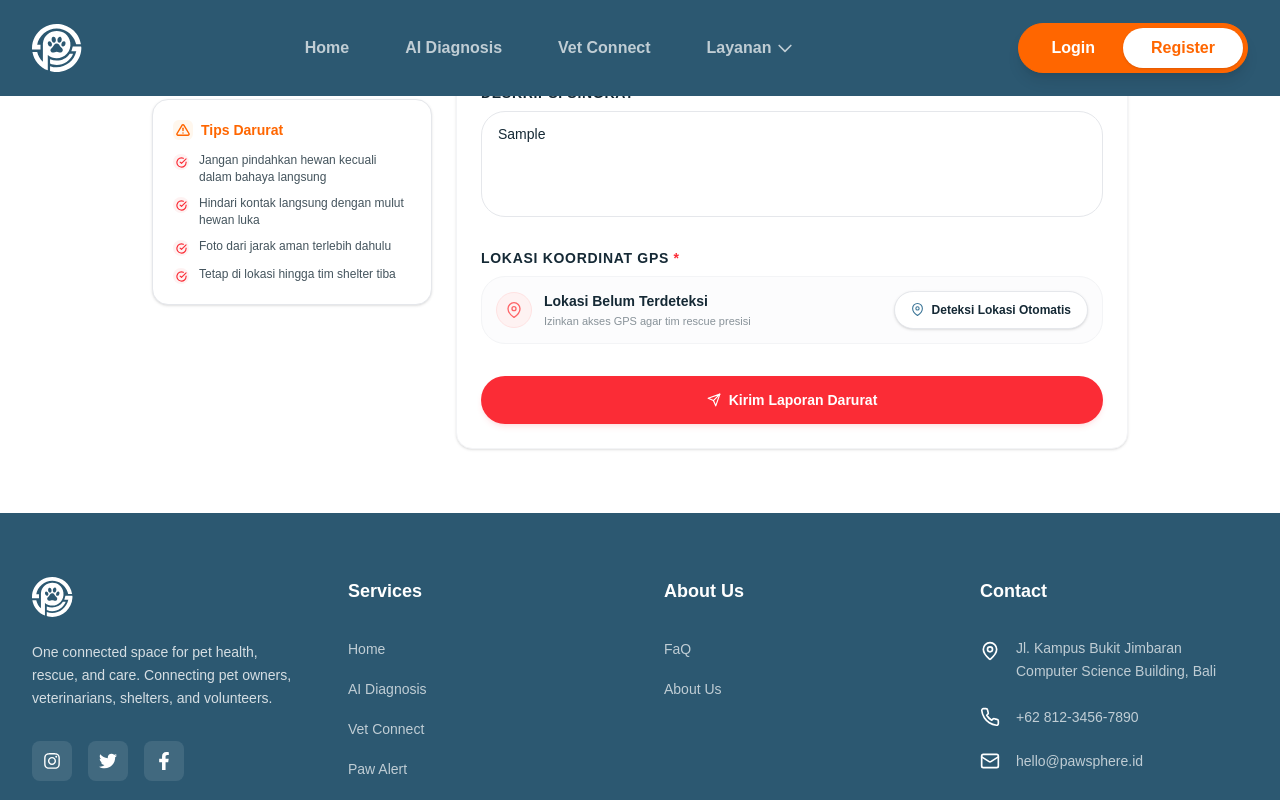
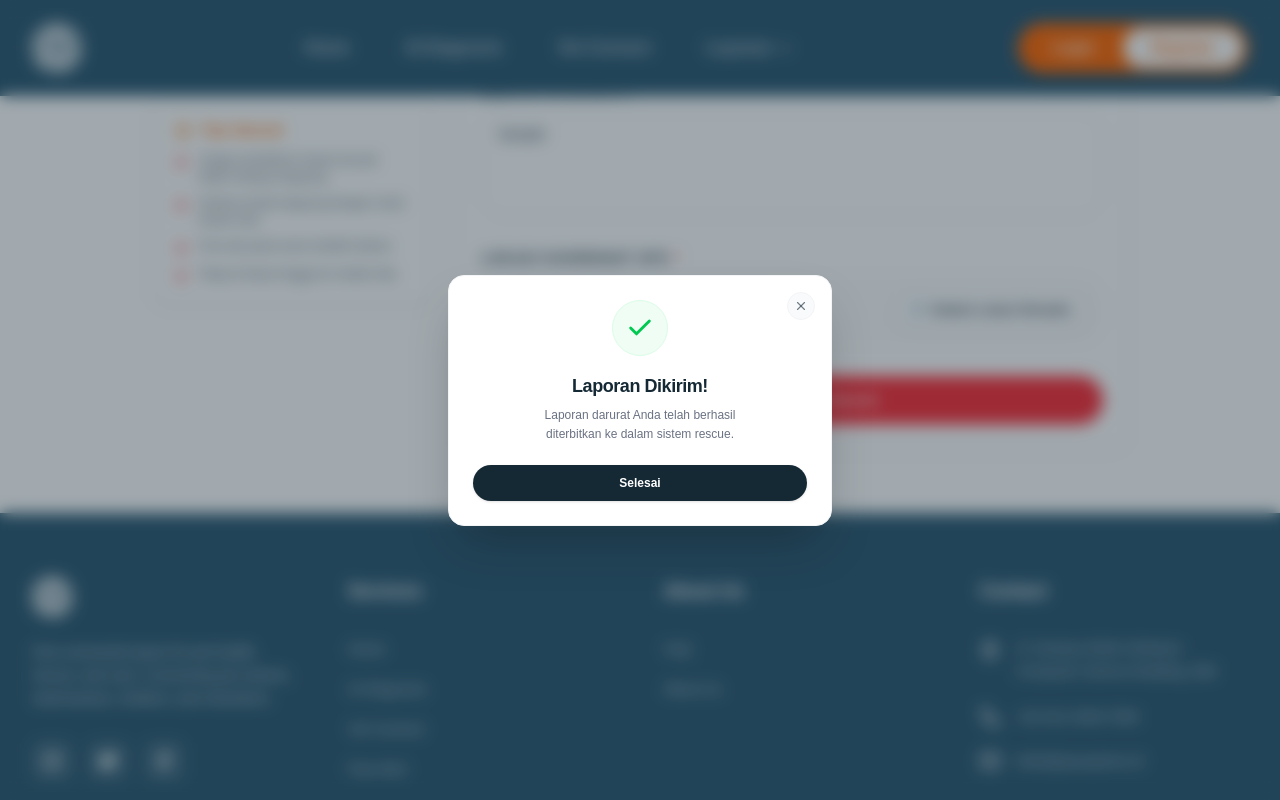
Before and after one commit to deandamanik/pawsphere-frontend, a React (Vite) app: page /paw-alert in a window 1280 px wide. Both pictures are taken after typing "Sample", "Sample", "Sample" into the empty fields and a click on the button "Kirim Laporan Darurat". Shown: the part 752-1552 px from the top of the page. Built offline with nearby package versions, Linux system fonts and the light colour scheme.

Commit message:
feat: add SuccessModal ui component and update form submission flow

```diff
--- /dev/null
+++ b/src/components/ui/SuccessModal.jsx
@@ -0,0 +1,70 @@
+import { motion, AnimatePresence } from 'framer-motion';
+import { FiCheck, FiX } from 'react-icons/fi';
+
+const SuccessModal = ({
+  isOpen,
+  onClose,
+  title = "Berhasil!",
+  message = "Aksi Anda telah berhasil diproses."
+}) => {
+  return (
+    <AnimatePresence>
+      {isOpen && (
+        <div className="fixed inset-0 z-50 flex items-center justify-center px-4">
+          <motion.div
+            initial={{ opacity: 0 }}
+            animate={{ opacity: 1 }}
+            exit={{ opacity: 0 }}
+            transition={{ duration: 0.2, ease: "easeOut" }}
+            onClick={onClose}
+            className="absolute inset-0 bg-brand-blue-darker/40 backdrop-blur-sm z-0"
+          />
+
+          <motion.div
+            initial={{ opacity: 0, scale: 0.95, y: 16 }}
+            animate={{ opacity: 1, scale: 1, y: 0 }}
+            exit={{ opacity: 0, scale: 0.95, y: 16 }}
+            transition={{ type: 'spring', stiffness: 300, damping: 25 }}
+            className="relative bg-white rounded-2xl shadow-2xl w-full max-w-sm p-6 text-center z-10 border border-gray-100 flex flex-col items-center"
+          >
+            <button
+              onClick={onClose}
+              className="absolute top-4 right-4 w-7 h-7 rounded-full bg-gray-50 hover:bg-gray-100
+                        flex items-center justify-center border border-gray-100 transition-colors"
+            >
+              <FiX size={14} className="text-brand-blue-darker/60" />
+            </button>
+
+            <motion.div
+              initial={{ scale: 0 }}
+              animate={{ scale: 1 }}
+              transition={{ delay: 0.1, type: 'spring', stiffness: 200, damping: 15 }}
+              className="w-14 h-14 rounded-full bg-green-50 border border-green-100 flex items-center justify-center text-green-500 mb-4"
+            >
+              <FiCheck size={28} className="stroke-[2.5]" />
+            </motion.div>
+
+            <h3 className="font-black text-brand-blue-darker text-lg tracking-tight mb-1.5">
+              {title}
+            </h3>
+            <p className="text-gray-500 text-xs leading-relaxed max-w-60 mb-5">
+              {message}
+            </p>
+
+            <motion.button
+              whileHover={{ scale: 1.01 }}
+              whileTap={{ scale: 0.99 }}
+              onClick={onClose}
+              className="w-full py-2.5 rounded-xl bg-brand-blue-darker hover:bg-brand-blue-dark-hover
+                        text-white font-bold text-xs shadow-sm transition-colors"
+            >
+              Selesai
+            </motion.button>
+          </motion.div>
+        </div>
+      )}
+    </AnimatePresence>
+  );
+};
+
+export default SuccessModal;
--- a/src/pages/paw-alert/Paw-alert.jsx
+++ b/src/pages/paw-alert/Paw-alert.jsx
@@ -1,11 +1,12 @@
 import { useState, useRef } from 'react';
-import {  AnimatePresence } from 'framer-motion';
+import { AnimatePresence } from 'framer-motion';
 
 import HeroHeader from '../../components/paw-alert/HeroHeader';
 import ContactModal from '../../components/paw-alert/ContactModal';
 import EmergencyTips from '../../components/paw-alert/EmergencyTips';
 import NearbyShelters from '../../components/paw-alert/NearbyShelters';
 import AlertForm from '../../components/paw-alert/AlertForm';
+import SuccessModal from '../../components/ui/SuccessModal';
 
 const haversine = (lat1, lng1, lat2, lng2) => {
   const R = 6371;
@@ -39,6 +40,7 @@ const PawAlert = () => {
   const [sortedShelters, setSortedShelters] = useState(SHELTER_DATA.slice(0, 2));
   const [locationError, setLocationError] = useState(null);
   const [locationDetected, setLocationDetected] = useState(false);
+  const [showSuccess, setShowSuccess] = useState(false);
 
   const fileInputRef = useRef(null);
 
@@ -60,7 +62,6 @@ const PawAlert = () => {
     navigator.geolocation.getCurrentPosition(
       (pos) => {
         const { latitude: userLat, longitude: userLng } = pos.coords;
-
         const withDist = SHELTER_DATA.map((s) => ({
           ...s,
           distance: haversine(userLat, userLng, s.lat, s.lng),
@@ -80,11 +81,7 @@ const PawAlert = () => {
         setLocationError(msg);
         setLoadingLokasi(false);
       },
-      {
-        enableHighAccuracy: true,
-        timeout: 15000,
-        maximumAge: 0
-      }
+      { enableHighAccuracy: true, timeout: 15000, maximumAge: 0 }
     );
   };
 
@@ -97,6 +94,19 @@ const PawAlert = () => {
   const handleSubmit = (e) => {
     e.preventDefault();
     console.log({ photo, jenisHewan, kondisiHewan, deskripsi, lokasi });
+    setShowSuccess(true);
+  };
+
+  const handleCloseSuccessModal = () => {
+    setShowSuccess(false);
+    setPhoto(null);
+    setPhotoPreview(null);
+    setJenisHewan('');
+    setKondisiHewan('');
+    setDeskripsi('');
+    setLokasi(null);
+    setLocationDetected(false);
+    setSortedShelters(SHELTER_DATA.slice(0, 2));
   };
 
   return (
@@ -107,12 +117,18 @@ const PawAlert = () => {
         )}
       </AnimatePresence>
 
+      <SuccessModal
+        isOpen={showSuccess}
+        onClose={handleCloseSuccessModal}
+        title="Laporan Dikirim!"
+        message="Laporan darurat Anda telah berhasil diterbitkan ke dalam sistem rescue."
+      />
+
       <HeroHeader />
 
       <div className="max-w-5xl mx-auto px-4 sm:px-6 pb-16">
         <div className="grid grid-cols-1 lg:grid-cols-[280px_1fr] gap-6 items-start">
-
-          <div className="flex flex-col gap-5">
+          <div className="flex flex-col gap-5 w-full min-w-0">
             <NearbyShelters
               locationDetected={locationDetected}
               loadingLokasi={loadingLokasi}
@@ -125,6 +141,7 @@ const PawAlert = () => {
             <EmergencyTips />
           </div>
 
+          <div className="w-full min-w-0">
             <AlertForm
               photoPreview={photoPreview}
               fileInputRef={fileInputRef}
@@ -143,6 +160,7 @@ const PawAlert = () => {
           </div>
         </div>
       </div>
+    </div>
   );
 };
 
```
Lines whose indentation alone changed are shown as unchanged.
